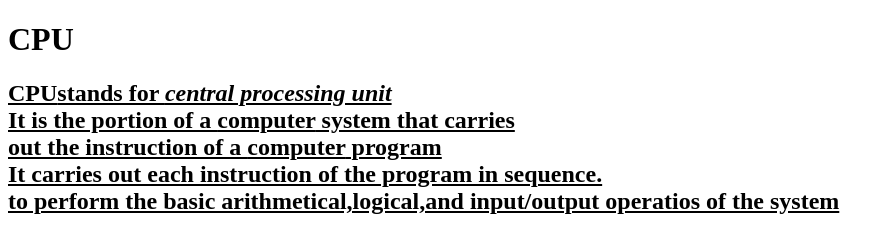
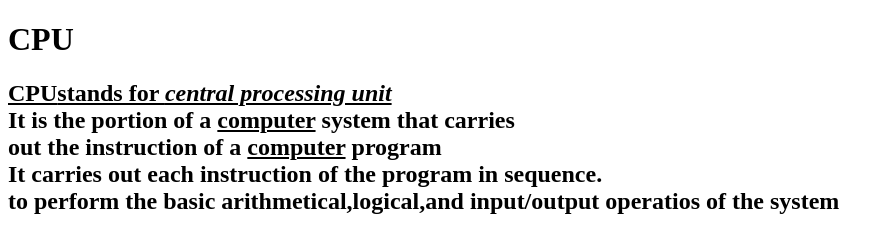
Before and after one commit to iamneo-production/cadffddaefadaeccdfffebaeceaec, a plain HTML site: page public/index.html in a window 1280 px wide. Shown: the whole page, without its empty margins (0-893 px from the left). Drawn offline with Linux system fonts and the light colour scheme.

Commit message:
Backup Commit

```diff
--- a/public/index.html
+++ b/public/index.html
@@ -9,7 +9,7 @@
 </head>
 <body>
     <h1>CPU</h1>
-    <h2><u><b>CPU</b>stands for <i>central processing unit</i><br>
+    <h2><u><b>CPU</b>stands for <i>central processing unit</i></u><br>
         It is the portion of a <u>computer</u> system that carries <br>
         out the instruction of a <u>computer</u> program<br>
         It carries out each instruction of the program in sequence.<br>
```
